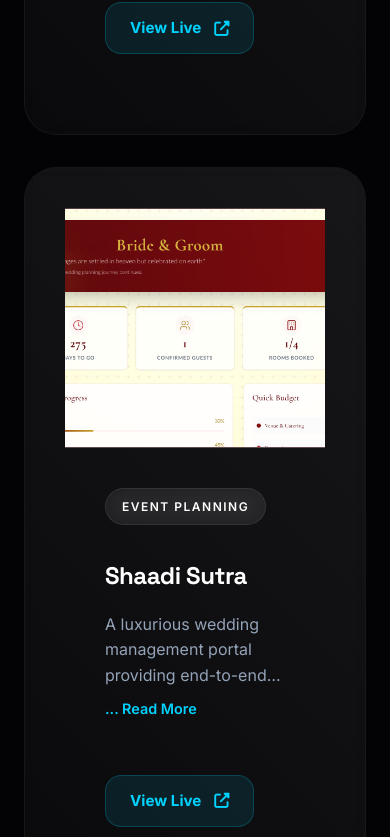
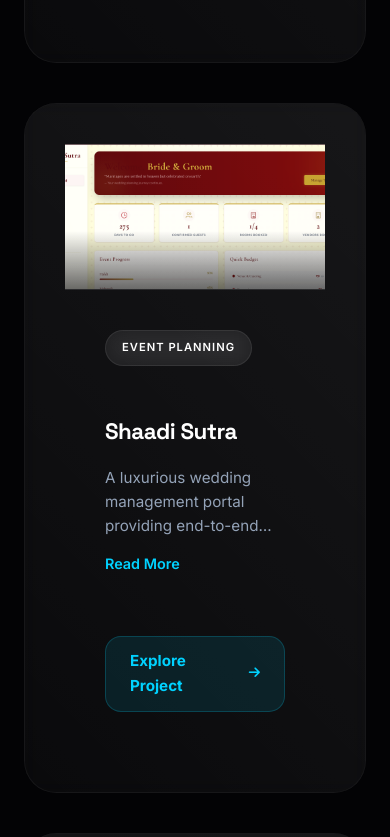
Before and after one commit to Sharmaji2516/Chittortech-Website, a Next.js app: page / in a window 390 px wide. Shown: the part 1744-2581 px from the top of the page. Built offline with nearby package versions, Linux system fonts and the light colour scheme; no server answers.

Commit message:
chore: premium UI overhaul, responsive fixes for projects and contact pages

```diff
--- a/app/contact/page.js
+++ b/app/contact/page.js
@@ -77,14 +77,14 @@
               </div>
             </div>
 
-            <div className="contact-form reveal" style={{ position: 'relative' }}>
+            <div className="contact-form reveal" style={{ position: 'relative', minHeight: '600px' }}>
               {isSubmitted ? (
                 <div className="success-overlay">
                   <div className="success-icon">
                     <i className="fas fa-circle-check"></i>
                   </div>
                   <h3>Message Sent!</h3>
-                  <p style={{ color: 'var(--text-muted)', marginTop: '0.5rem' }}>We'll get back to you within 2 hours.</p>
+                  <p style={{ color: 'var(--text-muted)', marginTop: '0.5rem' }}>We'll get back to you as soon as possible.</p>
                   <button
                     onClick={() => setIsSubmitted(false)}
                     className="btn btn-outline"
@@ -116,7 +116,7 @@
                   </div>
                   <div style={{ display: 'flex', justifyContent: 'center', marginTop: '1.5rem' }}>
                     <button type="submit" className="btn btn-primary" style={{ width: '100%', maxWidth: '400px' }}>
-                      Start Your Project
+                      Send Query
                     </button>
                   </div>
 
--- a/app/globals.css
+++ b/app/globals.css
@@ -100,6 +100,7 @@
 }
 
 .container {
+    width: 100%;
     max-width: 1400px;
     margin: 0 auto;
     padding: 0 1.5rem;
@@ -107,6 +108,10 @@
 
 @media (min-width: 768px) {
     .container { padding: 0 4rem; }
+}
+
+@media (min-width: 1200px) {
+    .container { padding: 0 8rem; }
 }
 
 @media (min-width: 1200px) {
@@ -695,8 +700,20 @@
 /* Project Cards */
 .project-grid {
     display: grid;
-    grid-template-columns: repeat(auto-fit, minmax(350px, 1fr));
-    gap: 5rem;
+    grid-template-columns: repeat(auto-fit, minmax(clamp(280px, 100%, 350px), 1fr));
+    gap: 2rem;
+}
+
+@media (max-width: 768px) {
+    .project-grid {
+        grid-template-columns: 1fr;
+        gap: 2rem;
+    }
+
+    .project-card {
+        min-width: 100% !important;
+        max-width: 100% !important;
+    }
 }
 
 .project-card:nth-child(1) { transition-delay: 0.1s; }
@@ -744,7 +761,7 @@
     border-bottom: 1px solid var(--glass-border);
 }
 
-.project-card:hover .project-img {
+.project-card:hover .project-image-element {
     transform: scale(1.15);
 }
 
@@ -941,6 +958,9 @@
     padding: 4rem;
     border-radius: 30px;
     border: 1px solid var(--glass-border);
+    position: relative;
+    overflow: hidden;
+    transition: var(--transition);
 }
 
 .form-group {
@@ -1656,8 +1676,8 @@
 
 .project-grid {
     display: grid;
-    grid-template-columns: repeat(auto-fit, minmax(clamp(280px, 100%, 350px), 1fr));
-    gap: 2rem;
+    grid-template-columns: repeat(auto-fit, minmax(clamp(320px, 100%, 450px), 1fr));
+    gap: 2.5rem;
 }
 
 .project-card {
@@ -2029,18 +2049,16 @@
 
 /* Success Animation */
 .success-overlay {
-    position: absolute;
-    top: 0;
-    left: 0;
     width: 100%;
     height: 100%;
-    background: var(--bg-dark);
     display: flex;
     flex-direction: column;
     align-items: center;
     justify-content: center;
     z-index: 10;
     animation: fadeIn 0.5s ease;
+    text-align: center;
+    border-radius: inherit;
 }
 
 .success-icon {
--- a/app/layout.js
+++ b/app/layout.js
@@ -20,7 +20,7 @@
       <head>
         <link rel="stylesheet" href="https://cdnjs.cloudflare.com/ajax/libs/font-awesome/6.4.0/css/all.min.css" />
       </head>
-      <body className={`${inter.variable} ${spaceGrotesk.variable}`}>
+      <body className={`${inter.variable} ${spaceGrotesk.variable}`} suppressHydrationWarning>
         <AuthProvider>
           <ClientLayout>
             <Navbar />
--- a/app/projects/page.js
+++ b/app/projects/page.js
@@ -2,60 +2,61 @@
 
 import React from "react";
 import ProjectCard from "@/components/ProjectCard";
+import Link from "next/link";
 
 const projects = [
   {
     title: "Chittorgarh Tourism",
-    category: "Tourism & Culture",
+    category: "Tourism",
     description: "An immersive cultural tourism platform featuring interactive historical guides and virtual heritage tours for an unparalleled digital exploration of Chittorgarh.",
     image: "/assets/chittorgarh_fort.webp",
     link: "https://chittorgarh-tourism.vercel.app/"
   },
   {
     title: "Cafe S Website",
-    category: "E-Commerce & Food",
+    category: "E-Commerce",
     description: "A sophisticated digital hospitality solution for Cafe S, integrating a dynamic visual menu and a seamless online ordering system for a premium cafe experience.",
     image: "https://images.unsplash.com/photo-1554118811-1e0d58224f24?w=600",
     link: "https://cafe-s-website.vercel.app/"
   },
   {
     title: "Shaadi Sutra",
-    category: "Event Planning",
+    category: "Hospitality",
     description: "A luxurious wedding management portal providing end-to-end event coordination, vendor management, and bespoke bridal services with meticulous attention to detail.",
     image: "/assets/shaadi_sutra_official.png",
     link: "https://shaadi-sutra.vercel.app/"
   },
   {
     title: "Jain Dharamshala",
-    category: "Hospitality & Religious",
+    category: "Management",
     description: "A comprehensive Real-time Dharamshala Management System featuring live room availability tracking, automated booking allotment, and instant billing solutions.",
     image: "/assets/jain_dharamshala.png",
     link: "https://jain-dharamsala.vercel.app/#rooms"
   },
   {
     title: "Mehndi Artist Portfolio",
-    category: "Arts & Portfolio",
+    category: "Portfolio",
     description: "An intuitive online booking platform designed for professional mehndi artists, enabling seamless appointment scheduling for bridal and cultural events.",
     image: "/assets/mehndi_artist.png",
     link: "https://mehendi-website.vercel.app/"
   },
   {
-    title: "Vijay Laxmi Sharma Aachar",
-    category: "Food & Business",
+    title: "Mewari Aachar Shop",
+    category: "E-Commerce",
     description: "A robust e-commerce storefront for a traditional pickle business, featuring authentic flavors with integrated online ordering and secure payments.",
     image: "/assets/aachar_business.png",
     link: "https://www.mewari-achar.shop/"
   },
   {
     title: "Professional Portfolio",
-    category: "Portfolio & Branding",
+    category: "Portfolio",
     description: "A sophisticated portfolio website designed to showcase technical expertise, academic background, and a diverse range of creative projects.",
     image: "/assets/portfolio.png",
     link: "https://portfolio-six-smoky-vhgmd7wfta.vercel.app/"
   },
   {
-    title: "Hotel's Website",
-    category: "Frontend Only",
+    title: "Luxury Hotel Site",
+    category: "Hospitality",
     description: "A premium and responsive frontend design for a luxury hotel, showcasing elegant layouts, seamless animations, and a high-end visual aesthetic.",
     image: "/assets/hotels_website.png",
     link: "https://hotel-website-eight-flax.vercel.app/"
@@ -65,19 +66,115 @@
 export default function ProjectsPage() {
   return (
     <main style={{ paddingTop: '100px' }}>
-      <section id="projects">
+      {/* Premium Hero Section */}
+      <section className="projects-hero" style={{
+        padding: '120px 0 80px',
+        textAlign: 'center',
+        position: 'relative',
+        overflow: 'hidden',
+        background: 'radial-gradient(circle at 50% 100%, rgba(0, 210, 255, 0.05) 0%, transparent 70%)'
+      }}>
         <div className="container">
-          <h2 className="section-title reveal">Innovative Projects</h2>
+          <div className="reveal">
+            <span className="badge-mini" style={{ marginBottom: '1.5rem' }}>Our Work</span>
+            <h1 className="display-title" style={{
+              fontSize: 'clamp(1.8rem, 6vw, 4.5rem)',
+              marginBottom: '1.5rem',
+              wordBreak: 'break-word',
+              overflowWrap: 'break-word'
+            }}>
+              Digital <span>Craftsmanship</span>
+            </h1>
+            <p className="about-description" style={{ margin: '0 auto 3rem', maxWidth: '700px', borderLeft: 'none', paddingLeft: 0 }}>
+              From complex management systems to immersive digital experiences, we build solutions that redefine industry standards and drive technological excellence.
+            </p>
+          </div>
+        </div>
+
+        {/* Digital Grid Decoration */}
+        <div style={{
+          position: 'absolute',
+          inset: 0,
+          zIndex: -1,
+          backgroundImage: 'radial-gradient(rgba(0, 210, 255, 0.1) 1px, transparent 1px)',
+          backgroundSize: '40px 40px',
+          opacity: 0.3
+        }}></div>
+      </section>
+
+      {/* Projects Grid Section */}
+      <section id="projects" style={{ padding: '40px 0 120px', overflowX: 'hidden' }}>
+        <div className="container">
           <div className="project-grid">
             {projects.map((project, index) => (
               <ProjectCard key={index} project={project} />
             ))}
-            <div className="project-card coming-soon-card reveal">
-              <i className="fas fa-rocket"></i>
-              <h3>More Projects</h3>
-              <p>We are currently working on some exciting new digital experiences. Stay tuned for more innovations!</p>
-              <span className="badge">Coming Soon</span>
+
+            {/* Dynamic Coming Soon Card */}
+            <div className="project-card coming-soon-card reveal" style={{
+              background: 'radial-gradient(at 0% 0%, rgba(0, 210, 255, 0.08) 0%, transparent 50%), radial-gradient(at 100% 100%, rgba(157, 80, 187, 0.08) 0%, transparent 50%), rgba(255, 255, 255, 0.01)',
+              borderColor: 'rgba(0, 210, 255, 0.2)',
+              display: 'flex',
+              flexDirection: 'column',
+              justifyContent: 'center',
+              alignItems: 'center',
+              padding: '3rem',
+              minHeight: '450px'
+            }}>
+              <i className="fas fa-rocket" style={{
+                fontSize: '4rem',
+                color: 'var(--primary)',
+                marginBottom: '2.5rem',
+                animation: 'pulse 2.5s infinite ease-in-out',
+                filter: 'drop-shadow(0 0 20px rgba(0, 210, 255, 0.4))'
+              }}></i>
+              <h3 style={{ fontSize: '2rem', marginBottom: '1rem', fontWeight: '800' }}>Future Tech</h3>
+              <p style={{ color: 'var(--text-muted)', fontSize: '1rem', lineHeight: '1.6' }}>
+                We are currently architecting the next wave of digital innovations. Revolutionary projects are in development and will be unveiled soon.
+              </p>
+              <div style={{ marginTop: '2.5rem' }}>
+                <span className="badge" style={{
+                  background: 'var(--gradient)',
+                  color: 'white',
+                  padding: '0.6rem 1.5rem',
+                  boxShadow: '0 10px 20px rgba(0, 210, 255, 0.2)'
+                }}>Coming Soon</span>
+              </div>
             </div>
+          </div>
+        </div>
+      </section>
+
+      {/* Call to Action Section */}
+      <section className="cta-section" style={{ padding: '100px 0', position: 'relative' }}>
+        <div className="container">
+          <div className="reveal" style={{
+            background: 'var(--bg-card)',
+            padding: '5rem 3rem',
+            borderRadius: '40px',
+            border: '1px solid var(--glass-border)',
+            textAlign: 'center',
+            position: 'relative',
+            overflow: 'hidden'
+          }}>
+            <h2 className="display-title" style={{ marginBottom: '1.5rem' }}>Ready to build your <span>vision?</span></h2>
+            <p style={{ color: 'var(--text-muted)', fontSize: '1.2rem', marginBottom: '3rem', maxWidth: '600px', margin: '0 auto 3rem' }}>
+              Let's collaborate to create something exceptional. Our team is ready to turn your ideas into a world-class reality.
+            </p>
+            <Link href="/contact" className="btn btn-primary" style={{ padding: '1.2rem 3rem', fontSize: '1.1rem' }}>
+              Start Your Project <i className="fas fa-arrow-right" style={{ marginLeft: '10px' }}></i>
+            </Link>
+
+            {/* Glow effect */}
+            <div style={{
+              position: 'absolute',
+              top: '-50%',
+              left: '-50%',
+              width: '200%',
+              height: '200%',
+              background: 'radial-gradient(circle, rgba(0, 210, 255, 0.05) 0%, transparent 60%)',
+              pointerEvents: 'none'
+            }}></div>
           </div>
         </div>
       </section>
--- a/components/ProjectCard.js
+++ b/components/ProjectCard.js
@@ -6,13 +6,44 @@
   const [isExpanded, setIsExpanded] = useState(false);
 
   return (
-    <div className="project-card reveal">
-      <div className="project-img" style={{ backgroundImage: `url('${project.image}')` }}></div>
-      <div className="project-info">
-        <span className="badge">{project.category}</span>
-        <h3>{project.title}</h3>
+    <div className="project-card reveal" style={{ display: 'flex', flexDirection: 'column', height: '100%' }}>
+      <div className="project-img-container" style={{
+        position: 'relative',
+        overflow: 'hidden',
+        aspectRatio: '16/9',
+        width: '100%',
+        backgroundColor: 'rgba(255,255,255,0.03)',
+        borderBottom: '1px solid var(--glass-border)'
+      }}>
+        <img
+          src={project.image}
+          alt={project.title}
+          style={{
+            height: '100%',
+            width: '100%',
+            objectFit: 'cover',
+            objectPosition: 'center',
+            transition: 'transform 0.8s cubic-bezier(0.16, 1, 0.3, 1)',
+            display: 'block'
+          }}
+          className="project-image-element"
+        />
+        <div style={{
+          position: 'absolute',
+          inset: 0,
+          background: 'linear-gradient(to bottom, transparent 60%, rgba(0,0,0,0.6) 100%)',
+          pointerEvents: 'none'
+        }}></div>
+      </div>
 
-        <p className={isExpanded ? "expanded-text" : "clamped-text"}>
+      <div className="project-info" style={{ flex: 1, display: 'flex', flexDirection: 'column' }}>
+        <div style={{ marginBottom: '1rem' }}>
+          <span className="badge" style={{ fontSize: '0.7rem', letterSpacing: '1px' }}>{project.category}</span>
+        </div>
+
+        <h3 style={{ fontSize: '1.4rem', marginBottom: '1rem', fontWeight: '800', wordBreak: 'break-word' }}>{project.title}</h3>
+
+        <p className={isExpanded ? "expanded-text" : "clamped-text"} style={{ fontSize: '0.95rem', lineHeight: '1.6', color: 'var(--text-muted)' }}>
           {project.description}
         </p>
 
@@ -20,15 +51,17 @@
           <button
             className="read-more-btn"
             onClick={() => setIsExpanded(!isExpanded)}
+            style={{ alignSelf: 'flex-start', marginTop: '0.5rem' }}
           >
-            {isExpanded ? "Show Less" : "... Read More"}
+            {isExpanded ? "Show Less" : "Read More"}
           </button>
         )}
 
-        <br/><br/>
-        <a href={project.link} target="_blank" className="project-link">
-          View Live <i className="fas fa-external-link-alt"></i>
-        </a>
+        <div style={{ marginTop: 'auto', paddingTop: '2rem' }}>
+          <a href={project.link} target="_blank" className="project-link" style={{ width: '100%', justifyContent: 'center' }}>
+            Explore Project <i className="fas fa-arrow-right" style={{ marginLeft: '8px', fontSize: '0.8rem' }}></i>
+          </a>
+        </div>
       </div>
     </div>
   );
```
Also changed, not shown: app/about/page.js (+40 -0 lines), app/page.js (+26 -5 lines).
